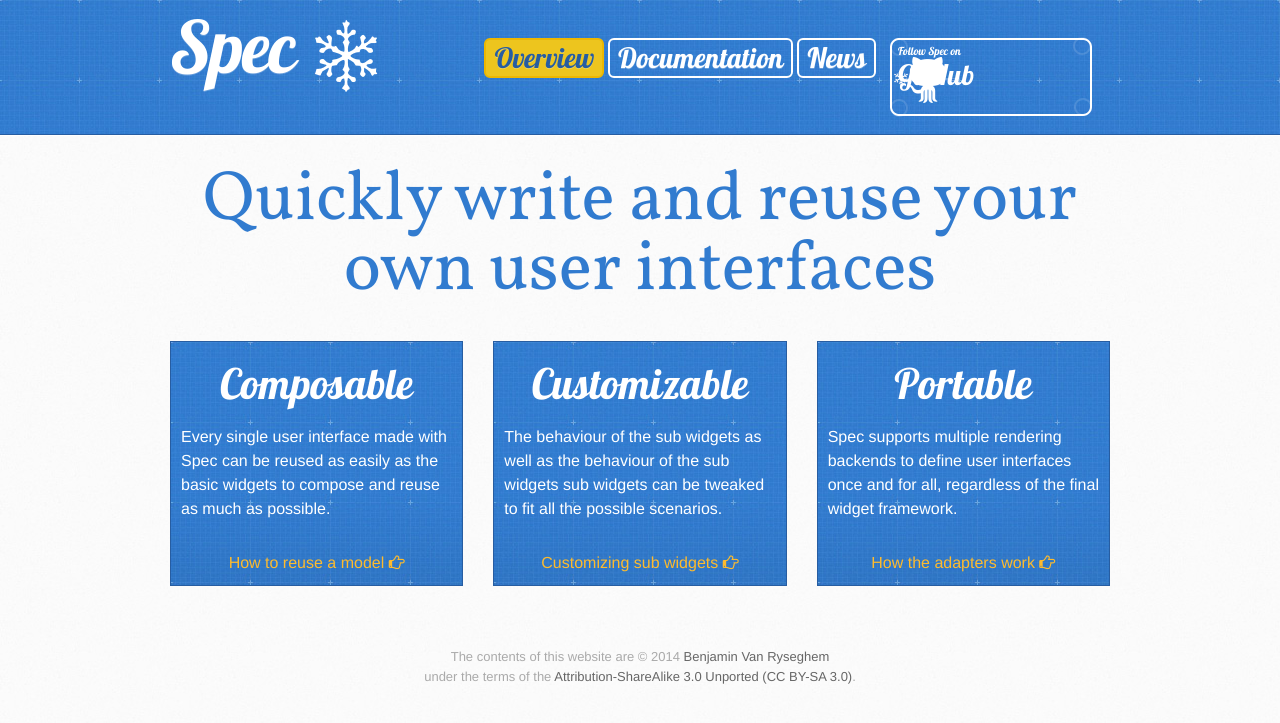
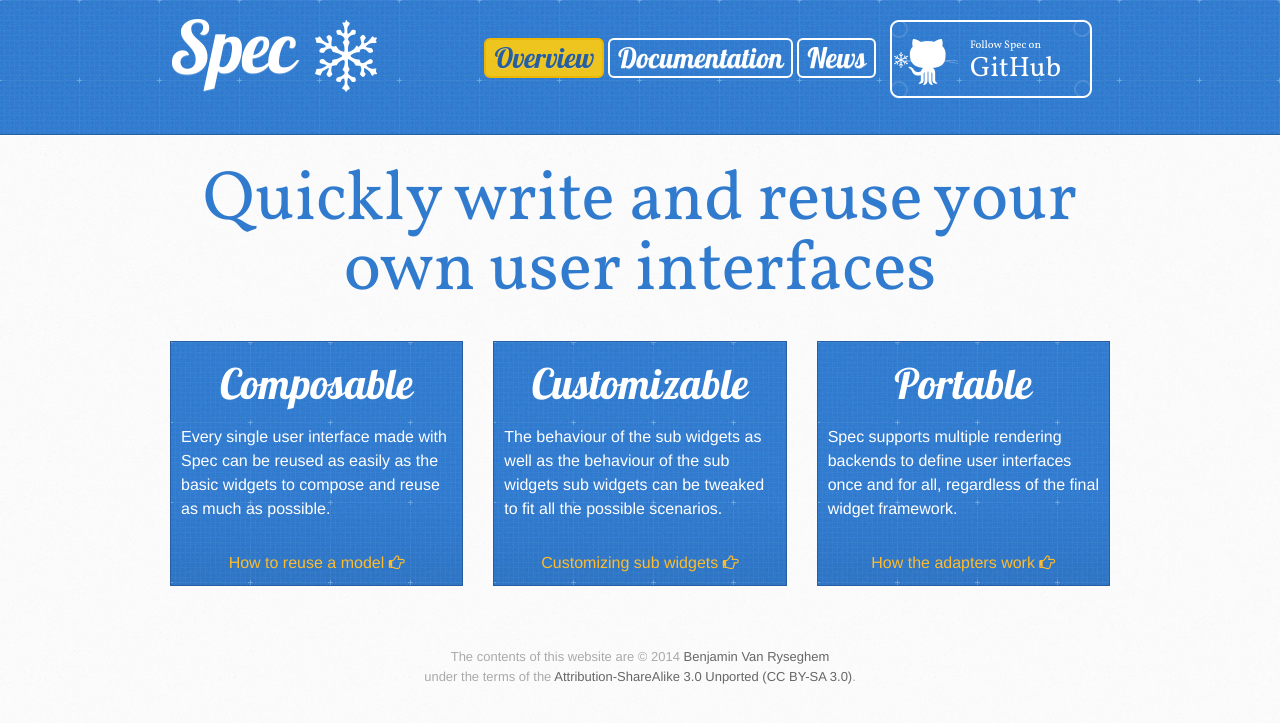
Before and after one commit to spec-framework/website, a Jekyll site: the page built from index.html, in a window 1280 px wide. Shown: the top 723 px of the page. Built offline with Jekyll 4.4.1, drawn with Linux system fonts in a browser that asks for light colours; Markdown is read by kramdown in place of the engine named in the settings.

Commit message:
github button fixes

```diff
--- a/stylesheets/spec.css
+++ b/stylesheets/spec.css
@@ -84,15 +84,12 @@
 	padding: 20px 0;
 }
 
-header .navbar-nav-right a.button {
+header .navbar.nav-right a.button {
+	color: white;
 	text-decoration: none;
 	top: 1px;
 	font-family: 'Vollkorn', 'Helvetica Neue', Helvetica, Arial, serif;
-	position: absolute;
-	height: 80px;
-	width: 202px;
-	right: 0px;
-	top: -2px;
+	top: -20px;
 	padding-left: 80px;
 	padding-top: 20px;
 	background: url('../images/github-button.png') no-repeat scroll 0px 0px transparent;
```
